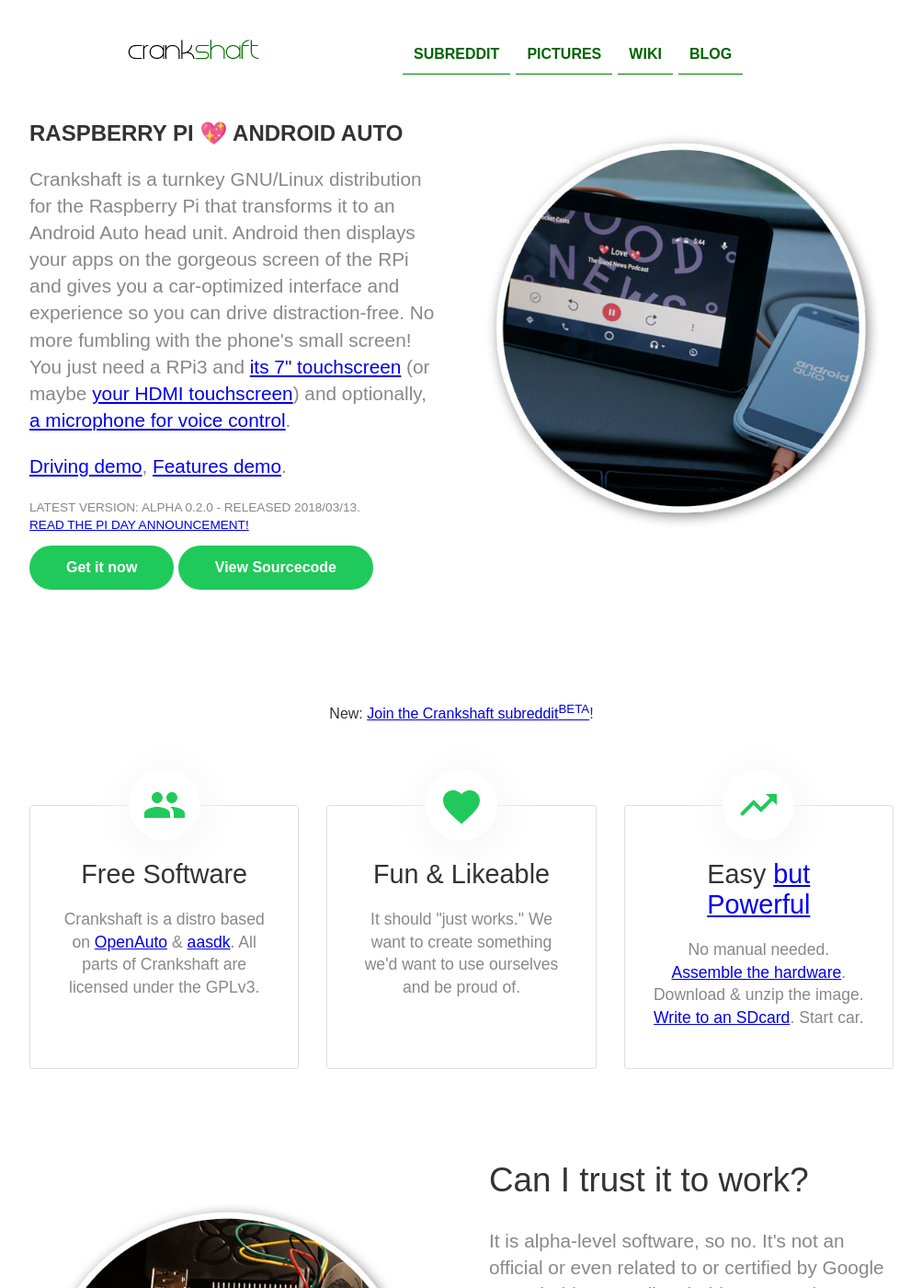
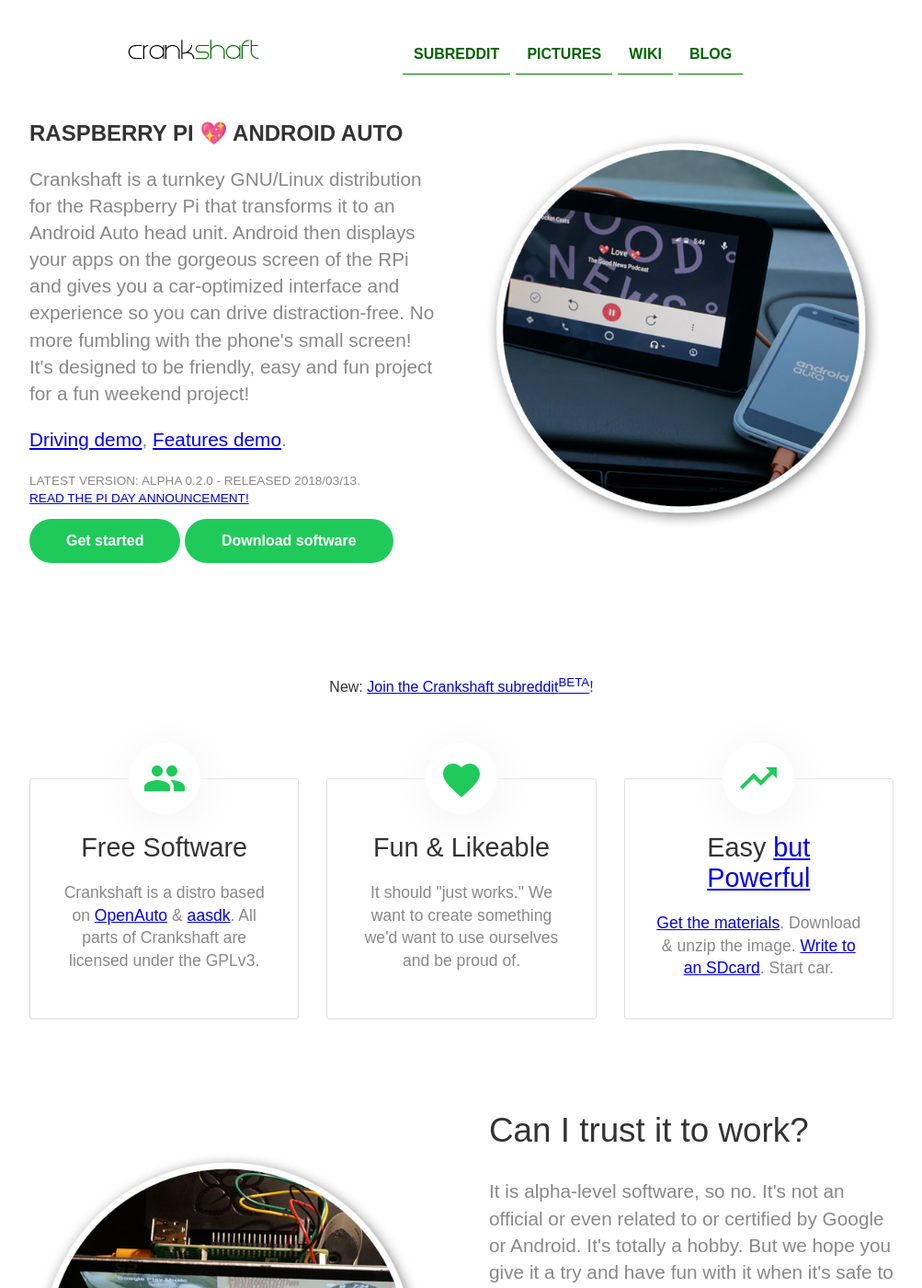
Before and after one commit to opencardev/getcrankshaft.github.io, a Jekyll site: the page built from index.html, in a window 1280 px wide and 1400 px high. Shown: the whole window at 92% size, without its empty margins (138-1141 px from the left). Built offline with Jekyll 4.4.1, drawn with Linux system fonts in a browser that asks for light colours.

Commit message:
[site] include the getting started guide

```diff
--- a/index.html
+++ b/index.html
@@ -8,11 +8,11 @@
 			<div>
 				<div class="maintitle">raspberry pi 💖 android auto</div>
 				<p>Crankshaft is a turnkey GNU/Linux distribution for the Raspberry Pi that transforms it to an Android Auto head unit. Android then displays your apps on the gorgeous screen of the RPi and gives you a car-optimized interface and experience so you can drive distraction-free. No more fumbling with the phone's small screen!<br />
-					You just need a RPi3 and <a href="https://www.raspberrypi.org/products/raspberry-pi-touch-display/" target="_blank">its 7" touchscreen</a> (or maybe <a href="https://github.com/htruong/crankshaft/wiki/Custom-touchscreens">your HDMI touchscreen</a>) and optionally, <a href="https://github.com/htruong/crankshaft/wiki/Hidden-tips,-tricks,-settings,-etc.#ok-google" target="_blank">a microphone for voice control</a>.</p>
+					It's designed to be friendly, easy and fun project for a fun weekend project!</p>
 				<p><a href="https://youtu.be/oq1TR78kpL4" target="_blank">Driving demo</a>, <a href="https://youtu.be/tFEpfuDBDjM" target="_blank">Features demo</a>.</p>
 				<p class="subtitle">Latest version: Alpha 0.2.0 - Released 2018/03/13.<br /><a href="https://www.reddit.com/r/crankshaft/comments/842r3g/breakthrough_release_crankshaft_alpha_020_and/" target="_blank">Read the Pi day announcement!</a></p>
 				<div class="button">
-					<a href="https://github.com/htruong/crankshaft/releases" target="_blank">Get it now</a> <a href="https://github.com/htruong/crankshaft" target="_blank">View Sourcecode</a>
+					<a href="https://github.com/htruong/crankshaft/wiki/Getting-started-with-Crankshaft" target="_blank">Get started</a> <a href="https://github.com/htruong/crankshaft/releases" target="_blank">Download software</a>
 				</div>
 			</div>
 		</div>
@@ -40,8 +40,8 @@
 
 		<li>
 			<div class="image">{% include icons/site.html icon="economy" %}</div>
-			<h3 class="editable">Easy <a href="https://github.com/htruong/crankshaft/wiki/Crankshaft-dev-mode" href="_blank">but Powerful</a></h3>
-			<p class="editable">No manual needed. <a href="https://thepihut.com/blogs/raspberry-pi-tutorials/45295044-raspberry-pi-7-touch-screen-assembly-guide" target="_blank">Assemble the hardware</a>. Download &amp; unzip the image. <a href="https://etcher.io/" target="_blank">Write to an SDcard</a>. Start car.</p>
+			<h3 class="editable">Easy <a href="https://github.com/htruong/crankshaft/wiki/Crankshaft-dev-mode" target="_blank">but Powerful</a></h3>
+			<p class="editable"><a href="https://github.com/htruong/crankshaft/wiki/Getting-started-with-Crankshaft" target="_blank">Get the materials</a>. Download &amp; unzip the image. <a href="https://etcher.io/" target="_blank">Write to an SDcard</a>. Start car.</p>
 		</li>
 	</ul>
 </div>
```
